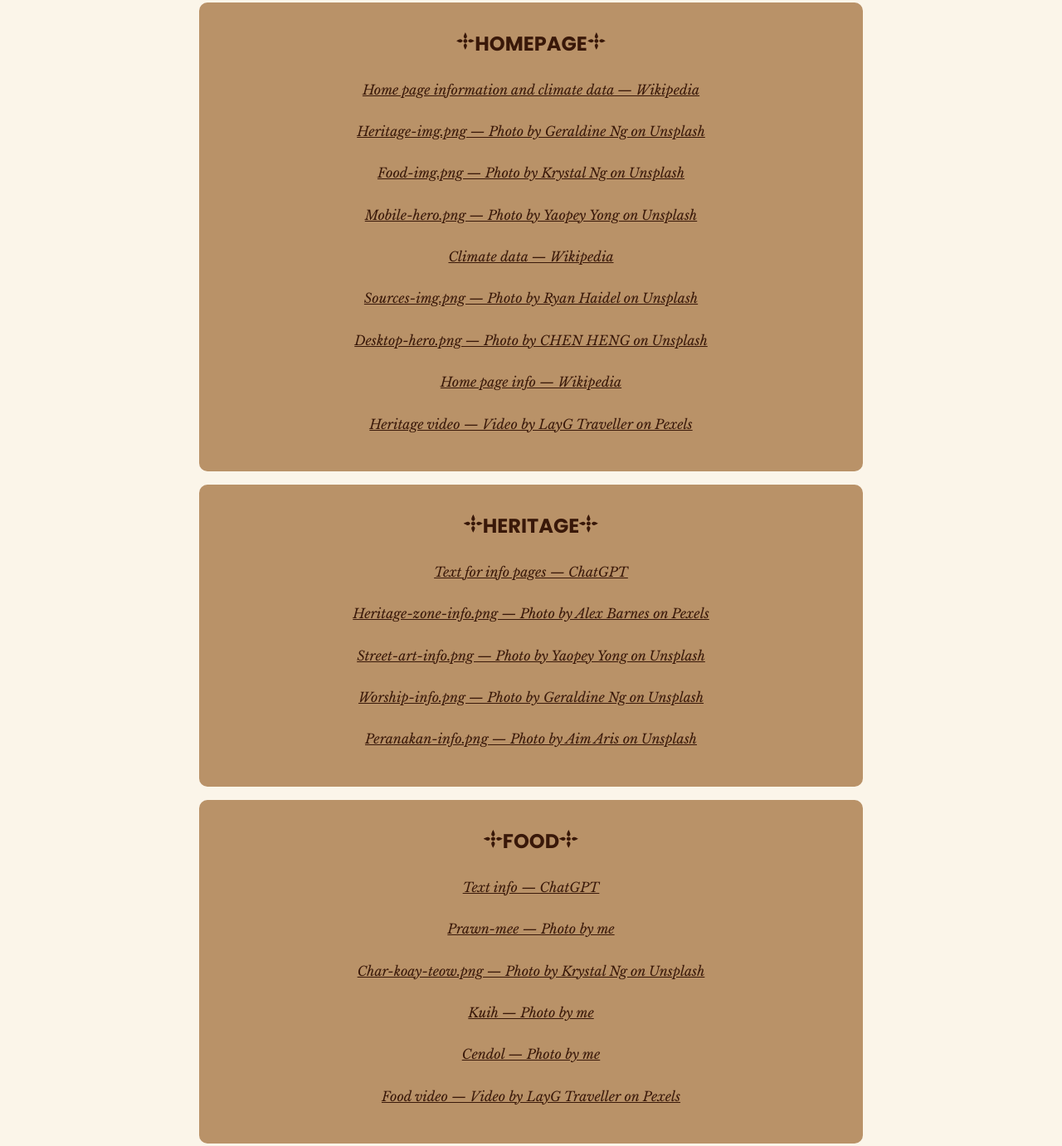
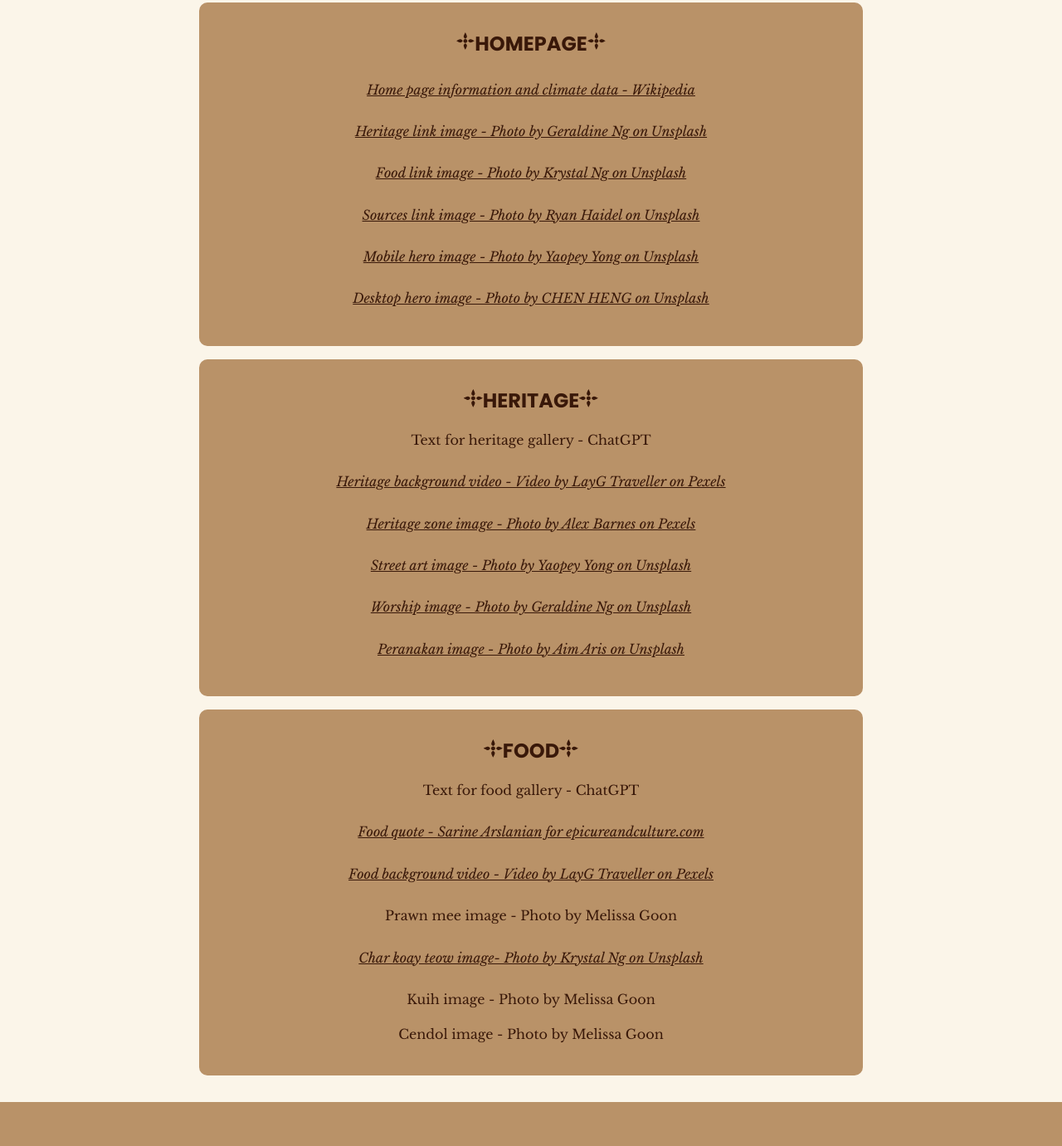
Before and after one commit to MelissaGoon/FWDP-Country-Website, a plain HTML site: page sources.html in a window 1280 px wide. Shown: the part 317-1698 px from the top of the page at 83% size. Drawn offline with nearby package versions, Linux system fonts and the light colour scheme.

Commit message:
Finished sources links and minor styling and accessibiliy changes

```diff
--- a/sources.html
+++ b/sources.html
@@ -69,46 +69,54 @@
             <h1>Sources</h1>
 
             <section class="source-links">
-                <!-- TODO: Update sources to correct -->
 
                 <article class="source-box">
                     <h2 class="flowers">Homepage</h2>
                     <ul>
                         <li><a href="https://en.wikipedia.org/wiki/Penang" target="_blank"
-                                rel="noopener noreferrer">Home page information and climate data — Wikipedia</a></li>
-                        <li><a href="#" target="_blank" rel="noopener noreferrer">Heritage-img.png — Photo by Geraldine
+                                rel="noopener noreferrer">Home page information and climate data - Wikipedia</a></li>
+                        <li><a href="https://unsplash.com/photos/people-in-front-of-brown-concrete-building-during-daytime-1b9a-0VKKew?utm_content=creditCopyText&utm_medium=referral&utm_source=unsplash"
+                                target="_blank" rel="noopener noreferrer">Heritage link image - Photo by Geraldine
                                 Ng on Unsplash</a></li>
-                        <li><a href="#" target="_blank" rel="noopener noreferrer">Food-img.png — Photo by Krystal Ng on
+                        <li><a href="https://unsplash.com/photos/white-chopsticks-on-white-and-blue-ceramic-bowl-6e0y-eIAqg0?utm_content=creditCopyText&utm_medium=referral&utm_source=unsplash"
+                                target="_blank" rel="noopener noreferrer">Food link image - Photo by Krystal Ng on
                                 Unsplash</a></li>
-                        <li><a href="#" target="_blank" rel="noopener noreferrer">Mobile-hero.png — Photo by Yaopey Yong
+                        <li><a href="https://unsplash.com/photos/a-building-with-a-gate-and-a-flag-on-top-of-it-SeHn4ZDUO-E?utm_content=creditCopyText&utm_medium=referral&utm_source=unsplash"
+                                target="_blank" rel="noopener noreferrer">Sources link image - Photo by Ryan Haidel
                                 on Unsplash</a></li>
-                        <li><a href="https://en.wikipedia.org/wiki/Penang" target="_blank"
-                                rel="noopener noreferrer">Climate data — Wikipedia</a></li>
-                        <li><a href="#" target="_blank" rel="noopener noreferrer">Sources-img.png — Photo by Ryan Haidel
+                        <li><a href="https://unsplash.com/photos/white-and-brown-concrete-building-b5tLDqc5dvo?utm_content=creditCopyText&utm_medium=referral&utm_source=unsplash"
+                                target="_blank" rel="noopener noreferrer">Mobile hero image - Photo by Yaopey
+                                Yong
                                 on Unsplash</a></li>
-                        <li><a href="#" target="_blank" rel="noopener noreferrer">Desktop-hero.png — Photo by CHEN HENG
+                        <li><a href="https://unsplash.com/photos/a-couple-of-chairs-sitting-outside-of-a-building-aM6yNVbAUAI?utm_content=creditCopyText&utm_medium=referral&utm_source=unsplash"
+                                target="_blank" rel="noopener noreferrer">Desktop hero image - Photo by CHEN HENG
                                 on Unsplash</a></li>
-                        <li><a href="#" target="_blank" rel="noopener noreferrer">Home page info — Wikipedia</a></li>
-                        <li><a href="#" target="_blank" rel="noopener noreferrer">Heritage video — Video by LayG
-                                Traveller on
-                                Pexels</a></li>
                     </ul>
                 </article>
 
                 <article class="source-box">
                     <h2 class="flowers">Heritage</h2>
                     <ul>
-                        <li><a href="#">Text for info pages — ChatGPT</a></li>
-                        <li><a href="#" target="_blank" rel="noopener noreferrer">Heritage-zone-info.png — Photo by Alex
+                        <li>Text for heritage gallery - ChatGPT</li>
+                        <li><a href="https://www.pexels.com/video/an-aerial-view-of-a-city-with-buildings-and-a-river-20146774/"
+                                target="_blank" rel="noopener noreferrer">Heritage background video - Video by
+                                LayG
+                                Traveller on
+                                Pexels</a></li>
+                        <li><a href="https://www.pexels.com/photo/people-walking-on-the-street-with-hanging-lanterns-9190643/"
+                                target="_blank" rel="noopener noreferrer">Heritage zone image - Photo by Alex
                                 Barnes on
                                 Pexels</a></li>
-                        <li><a href="#" target="_blank" rel="noopener noreferrer">Street-art-info.png — Photo by Yaopey
+                        <li><a href="https://unsplash.com/photos/woman-in-white-t-shirt-and-blue-denim-jeans-standing-beside-red-bicycle-eUtn_yqgkJA?utm_content=creditCopyText&utm_medium=referral&utm_source=unsplash"
+                                target="_blank" rel="noopener noreferrer">Street art image - Photo by Yaopey
                                 Yong
                                 on Unsplash</a></li>
-                        <li><a href="#" target="_blank" rel="noopener noreferrer">Worship-info.png — Photo by Geraldine
+                        <li><a href="https://unsplash.com/photos/white-and-gold-temple-during-daytime-_SjOt2BGmPc?utm_content=creditCopyText&utm_medium=referral&utm_source=unsplash"
+                                target="_blank" rel="noopener noreferrer">Worship image - Photo by Geraldine
                                 Ng
                                 on Unsplash</a></li>
-                        <li><a href="#" target="_blank" rel="noopener noreferrer">Peranakan-info.png — Photo by Aim Aris
+                        <li><a href="https://unsplash.com/photos/a-womans-dress-on-display-in-a-store-wogd1mhVuFM?utm_content=creditCopyText&utm_medium=referral&utm_source=unsplash"
+                                target="_blank" rel="noopener noreferrer">Peranakan image - Photo by Aim Aris
                                 on
                                 Unsplash</a></li>
                     </ul>
@@ -117,16 +125,22 @@
                 <article class="source-box">
                     <h2 class="flowers">Food</h2>
                     <ul>
-                        <li><a href="#">Text info — ChatGPT</a></li>
-                        <li><a href="#">Prawn-mee — Photo by me</a></li>
-                        <li><a href="#" target="_blank" rel="noopener noreferrer">Char-koay-teow.png — Photo by Krystal
+                        <li>Text for food gallery - ChatGPT</li>
+                        <li><a href="https://epicureandculture.com/penang-cuisine/" target="_blank"
+                                rel="noopener noreferrer">Food quote - Sarine Arslanian for
+                                epicureandculture.com </a></li>
+                        <li><a href="https://www.pexels.com/video/a-crowded-street-with-many-people-walking-around-20637560/"
+                                target="_blank" rel="noopener noreferrer">Food background video - Video by LayG
+                                Traveller on Pexels</a></li>
+                        <li>Prawn mee image - Photo by Melissa Goon</li>
+                        <li><a href="https://unsplash.com/photos/pasta-dish-on-white-ceramic-plate-UXzx4Q3yeXo?utm_content=creditCopyText&utm_medium=referral&utm_source=unsplash"
+                                target="_blank" rel="noopener noreferrer">Char koay teow image- Photo by Krystal
                                 Ng
                                 on Unsplash</a></li>
-                        <li><a href="#">Kuih — Photo by me</a></li>
-                        <li><a href="#">Cendol — Photo by me</a></li>
-                        <li><a href="#" target="_blank" rel="noopener noreferrer">Food video — Video by LayG Traveller
-                                on
-                                Pexels</a></li>
+                        <li>Kuih image - Photo by Melissa Goon</li>
+
+                        <li>Cendol image - Photo by Melissa Goon</li>
+
                     </ul>
                 </article>
 
@@ -138,16 +152,16 @@
                 <h2>Join our monthly newsletter!</h2>
                 <p>
                     <label for="name">Name:</label>
-                    <input type="text" name="user-name" id="name" placeholder="Your name here...">
+                    <input type="text" name="user-name" id="name" placeholder="Your name here..." required>
 
                 </p>
 
                 <p>
                     <label for="mail">Email:</label>
-                    <input type="email" name="user-email" id="mail" placeholder="123@mail.com">
+                    <input type="email" name="user-email" id="mail" placeholder="123@mail.com" required>
                 </p>
                 <p>
-                    <input type="checkbox" name="consent" id="consent">
+                    <input type="checkbox" name="consent" id="consent" required>
                     <label for="consent"> I consent to receiving news and updates about Penang.</label>
                 </p>
 
--- a/styles/base.css
+++ b/styles/base.css
@@ -407,3 +407,9 @@ footer {
     padding-bottom: 5rem;
     text-align: center;
 }
+
+@media (min-width: 60em) {
+    footer {
+        padding-top: 4rem;
+    }
+}
--- a/styles/sources.css
+++ b/styles/sources.css
@@ -28,12 +28,11 @@ h2.flowers::before {
 
 .source-box li {
     list-style: none;
-
+    margin: 1.5rem;
 }
 
 .source-box a {
     display: block;
-    margin: 1.5rem;
 }
 
 @media (min-width: 60em) {
```
Also changed, not shown: food.html (+4 -3 lines), heritage.html (+4 -3 lines), index.html (+18 -18 lines), 1 other file.
